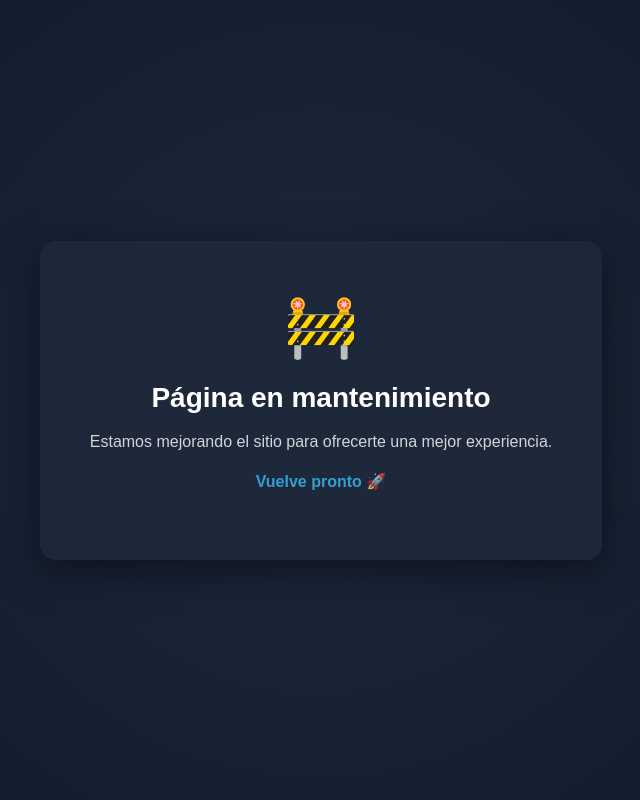
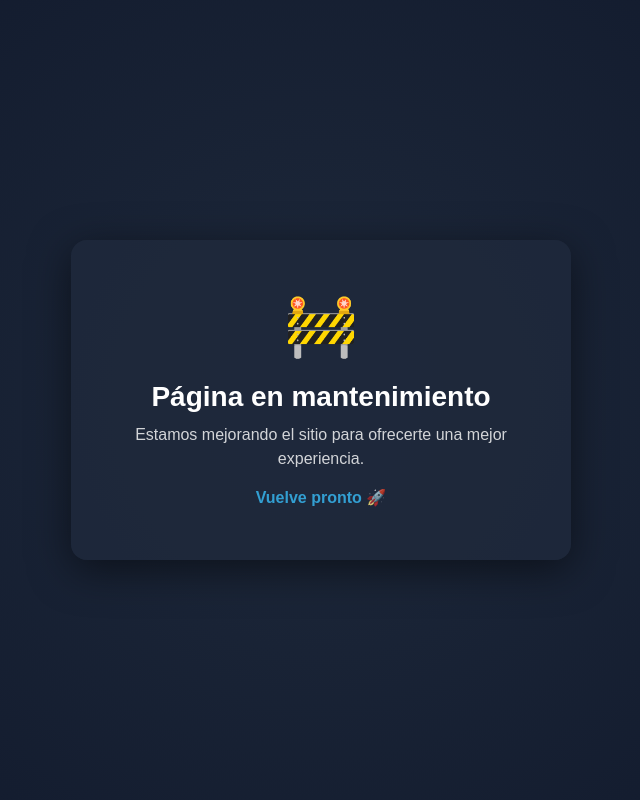
Before and after one commit to Abromero15/web-blog, a Flask app: template templates/maintenance.html in a window 1280 px wide. Shown: the whole page, without its empty margins (319-959 px from the left). Run offline with Flask 3, Linux system fonts and the light colour scheme; the template is opened without the code that fills it, so the values that code supplies are empty.

Commit message:
pagina mantenimiento final

```diff
--- a/app.py
+++ b/app.py
@@ -2,21 +2,9 @@ from flask import Flask, render_template
 
 app = Flask(__name__)
 
-# Datos de ejemplo (tus trabajos)
-posts = [
-    {
-        "titulo": "Proyecto 1",
-        "descripcion": "Este es mi primer trabajo."
-    },
-    {
-        "titulo": "Proyecto 2",
-        "descripcion": "Este es otro proyecto realizado."
-    }
-]
-
 @app.route("/")
 def home():
-    return render_template("index.html", posts=posts)
+    return render_template("maintenance.html")
 
 if __name__ == "__main__":
     app.run(host="0.0.0.0", port=10000)
--- a/static/css/style.css
+++ b/static/css/style.css
@@ -1,21 +1,28 @@
+* {
+    margin: 0;
+    padding: 0;
+    box-sizing: border-box;
+}
+
 .maintenance-body {
-    margin: 0;
     height: 100vh;
+    width: 100%;
     display: flex;
     justify-content: center;
     align-items: center;
     background: radial-gradient(circle, #1e293b, #0f172a);
+    font-family: Arial, sans-serif;
     color: white;
-    font-family: Arial, sans-serif;
     text-align: center;
 }
 
-.maintenance-box {
+.box {
     background: rgba(30, 41, 59, 0.9);
     padding: 50px;
     border-radius: 16px;
     box-shadow: 0 10px 40px rgba(0,0,0,0.5);
     max-width: 500px;
+    width: 90%;
 }
 
 .icon {
@@ -35,6 +42,6 @@ p {
 
 .sub {
     margin-top: 15px;
+    color: #38bdf8;
     font-weight: bold;
-    color: #38bdf8;
 }
--- a/templates/maintenance.html
+++ b/templates/maintenance.html
@@ -8,7 +8,7 @@
 
 <body class="maintenance-body">
 
-    <div class="maintenance-box">
+    <div class="box">
 
         <div class="icon">🚧</div>
 
```
